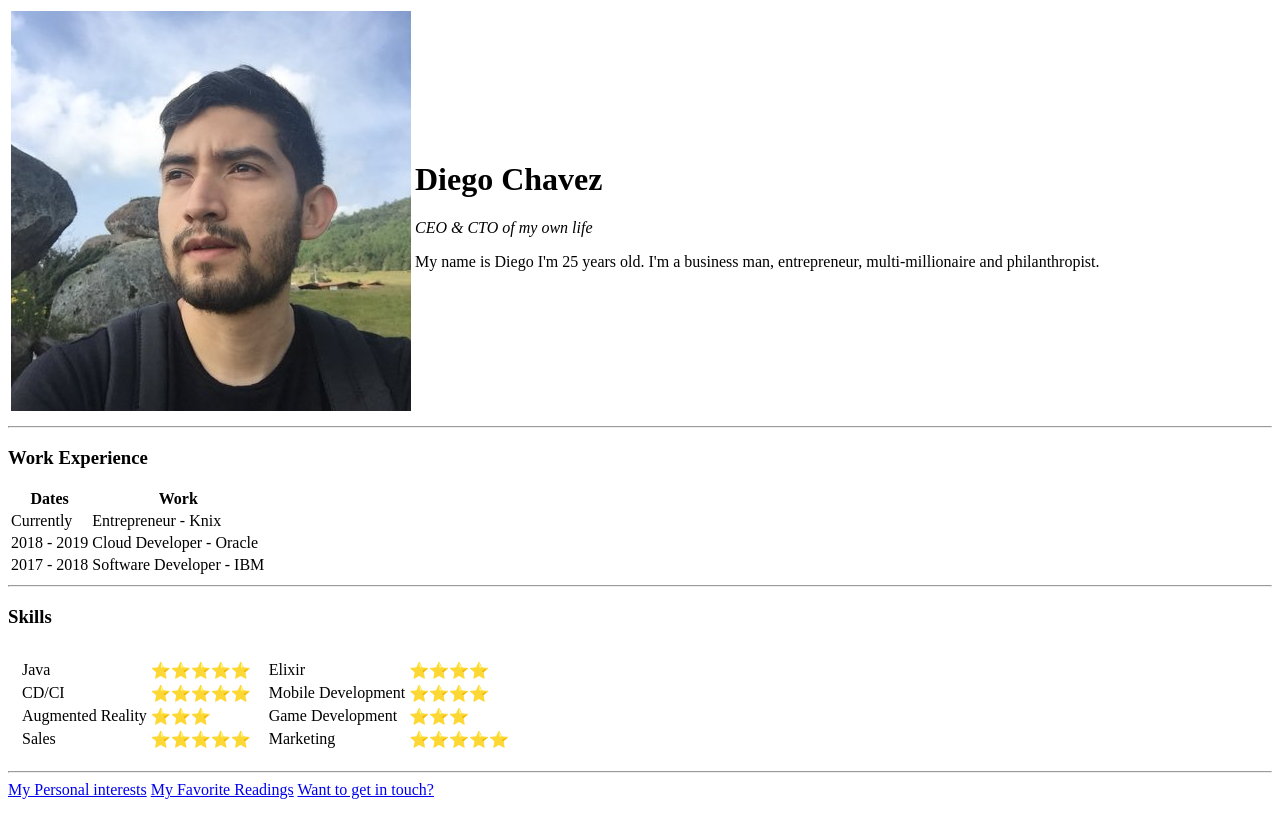
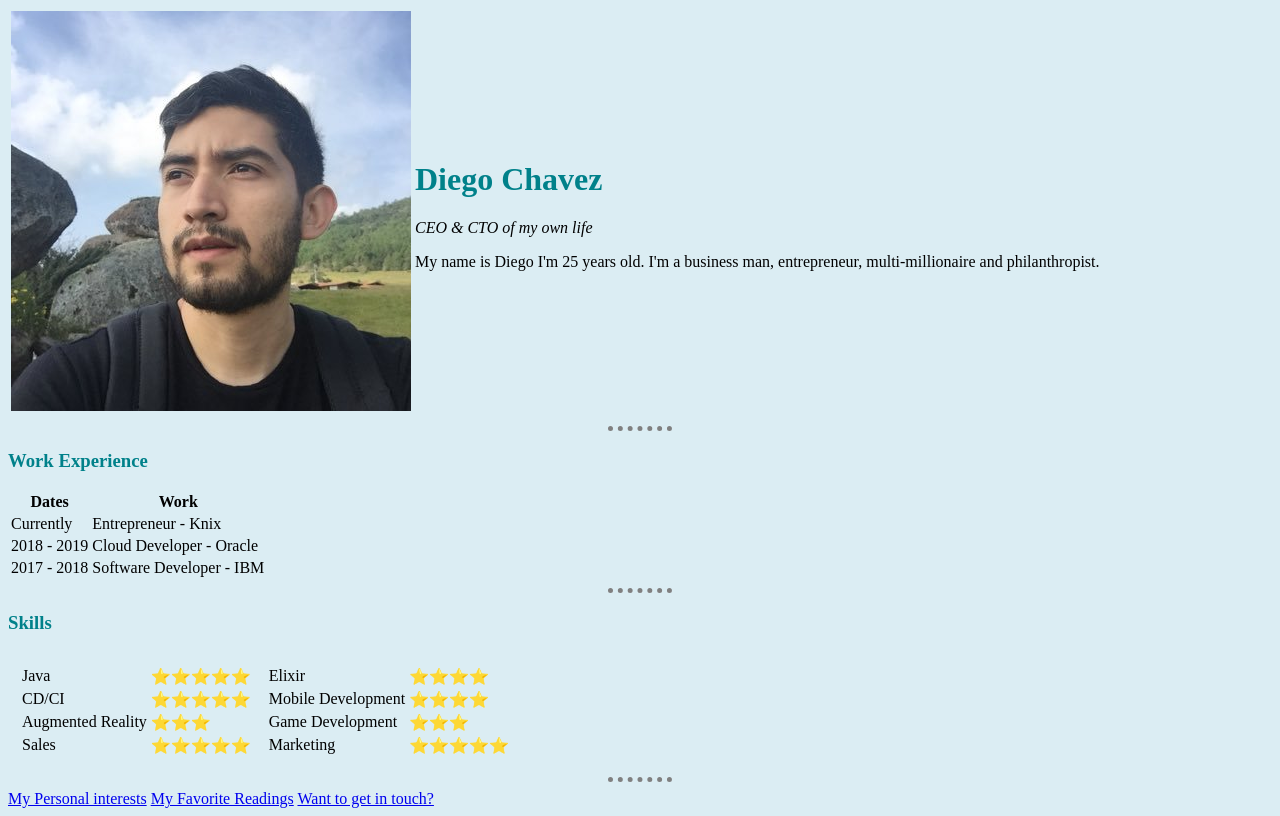
Before and after one commit to PyJCPP/personal-site, a plain HTML site: page index.html in a window 1280 px wide. Drawn offline with Linux system fonts and the light colour scheme.

Commit message:
Added css external file

```diff
--- /dev/null
+++ b/css/style.css
@@ -0,0 +1,18 @@
+body {
+  background-color: #dbedf3;
+}
+
+hr {
+  border-style: dotted none none;
+  border-top-width: 5px;
+  border-color: gray;
+  width: 5%;
+}
+
+h1 {
+  color: #00818a;
+}
+
+h3 {
+  color: #00818a;
+}
--- a/index.html
+++ b/index.html
@@ -4,6 +4,7 @@
 <head>
   <meta charset="utf-8">
   <title>Diego's Personal Site</title>
+  <link rel="stylesheet" href="css/style.css">
 </head>
 
 <body>
```
Also changed, not shown: contact.html (+2 -1 lines), interests.html (+1 -0 lines), readings.html (+1 -1 lines).
